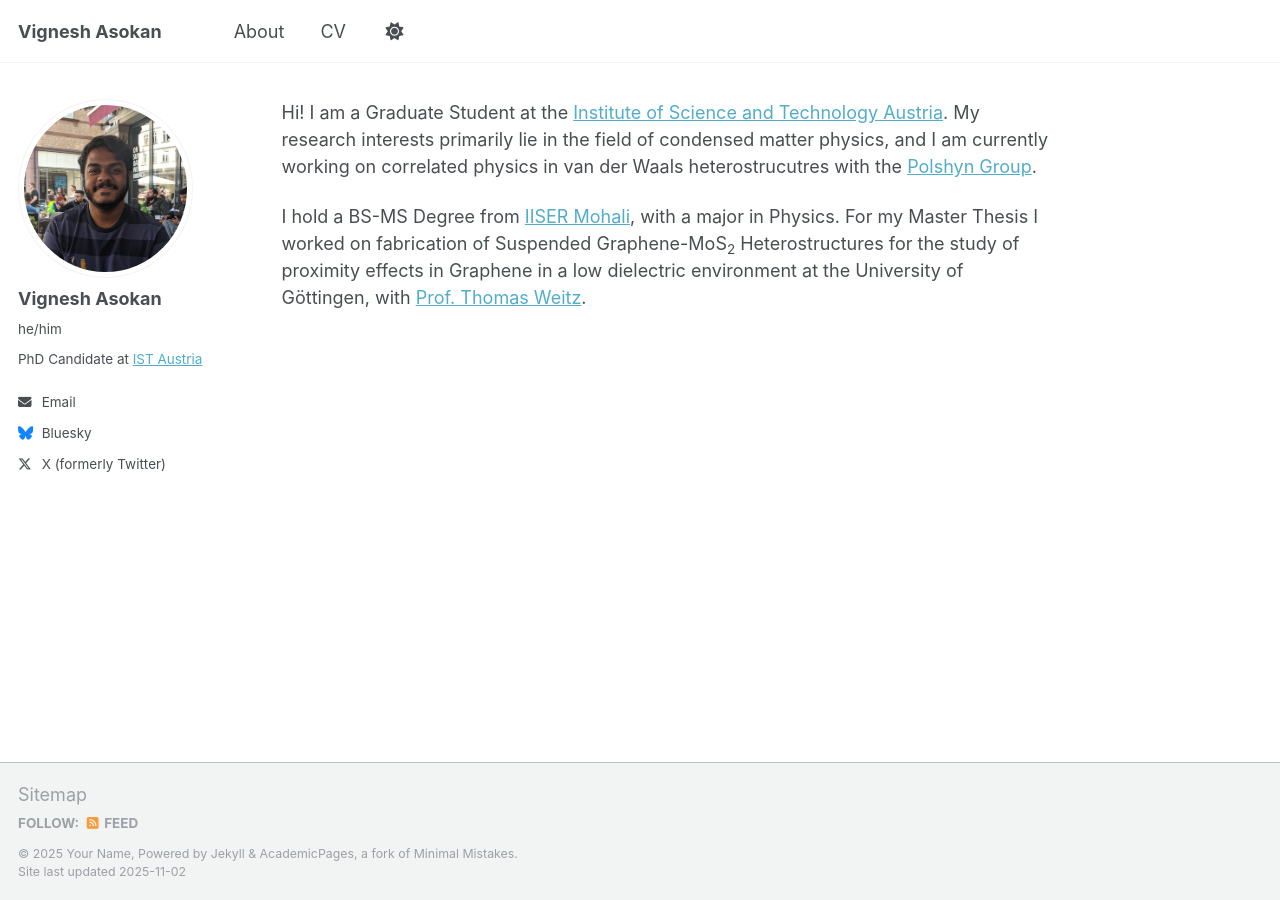
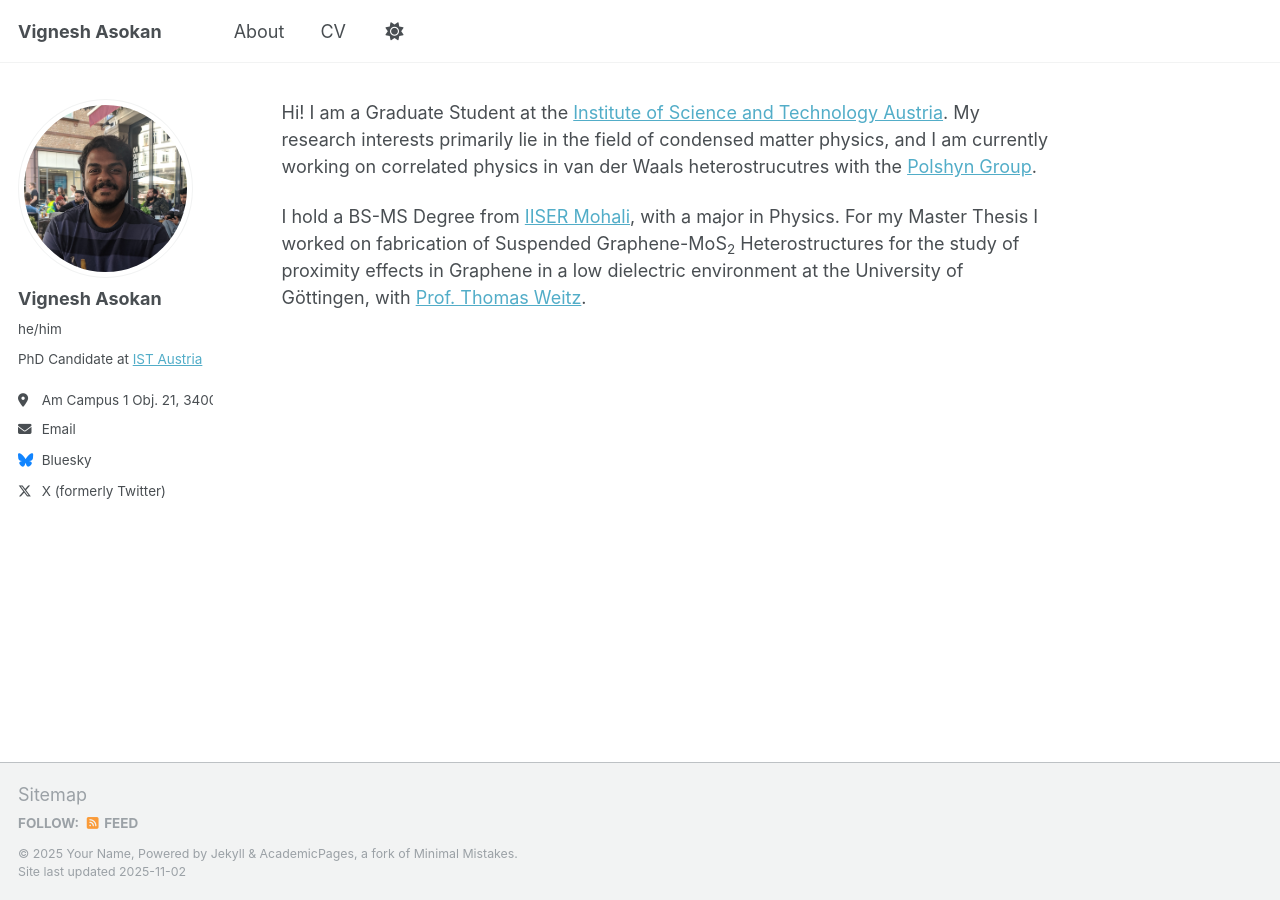
Before and after one commit to vigneshasokan31/vigneshasokan31.github.io, a Jekyll site: the page built from _pages/about.md, in a window 1280 px wide. Built offline with Jekyll 4.4.1, drawn with Linux system fonts in a browser that asks for light colours; a script that is not in the unit is left out.

Commit message:
add address

```diff
--- a/_config.yml
+++ b/_config.yml
@@ -26,7 +26,7 @@ author:
   name             : "Vignesh Asokan"
   pronouns         : "he/him"
   bio              : "PhD Candidate at <a href='https://ista.ac.at/en/home/' target='_blank'>IST Austria</a>"
-  location         :
+  location         : "Am Campus 1 Obj. 21, 3400 Klosterneuburg"
   employer         :
   uri              :
   email            : "vignesh742@gmail.com"
```
